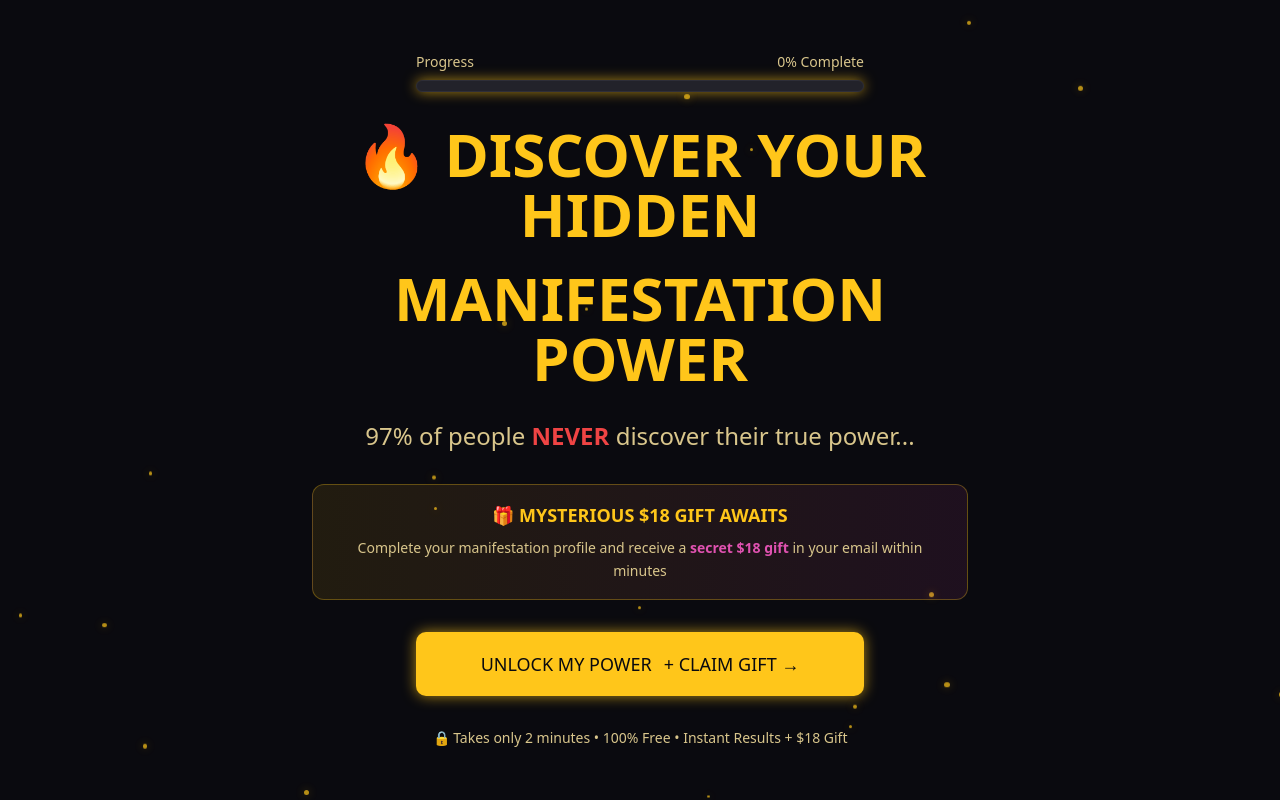
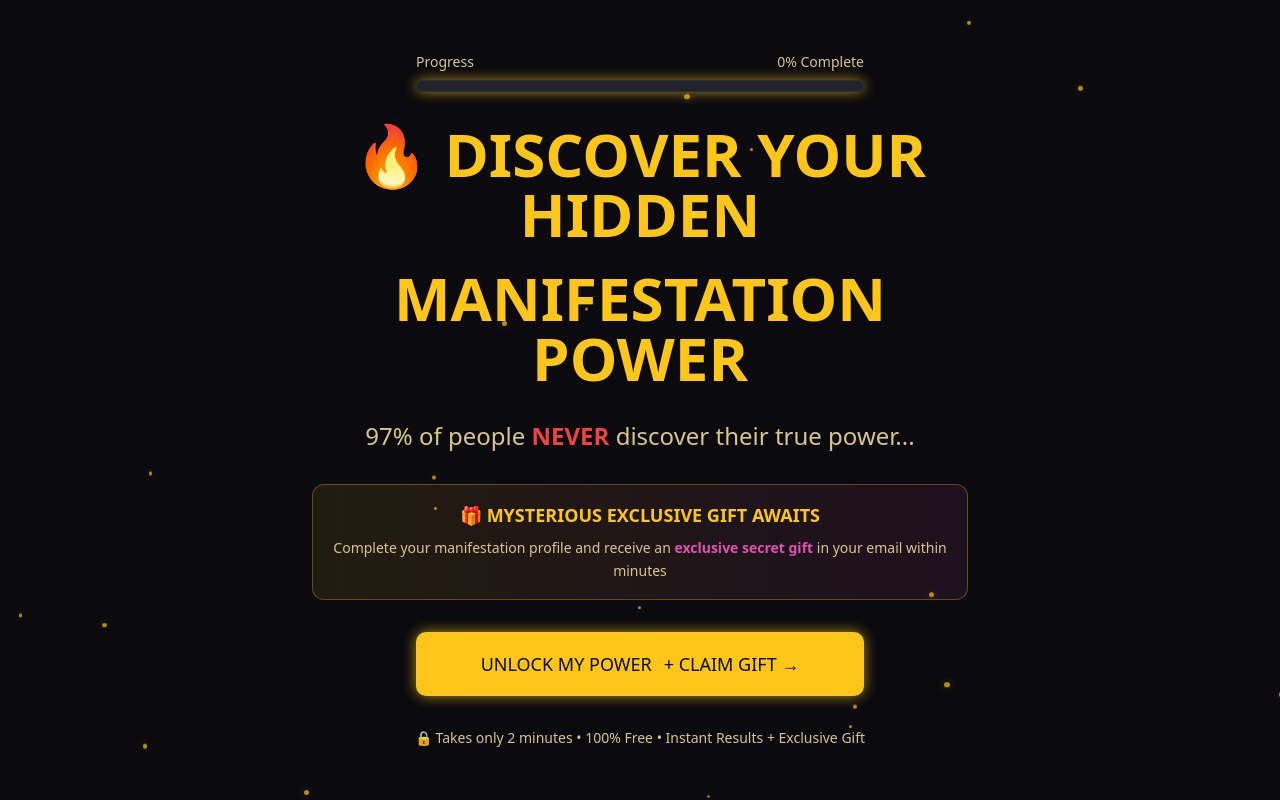
Before and after one commit to cerebralawakening69/joy-manifest, a React (Vite) app: page / in a window 1280 px wide. Built offline with nearby package versions, Linux system fonts and the light colour scheme.

Commit message:
Remove $18 from gift
Remove the explicit "$18" price from the pre-email screen to avoid potential Meta ad restrictions, changing it to "exclusive gift" instead.

```diff
--- a/src/components/quiz/QuizHookScreen.tsx
+++ b/src/components/quiz/QuizHookScreen.tsx
@@ -26,9 +26,9 @@ export const QuizHookScreen = ({ onStart }: QuizHookScreenProps) => {
         </p>
 
         <div className="mb-6 sm:mb-8 p-3 sm:p-4 bg-gradient-to-r from-golden/10 to-energy-pink/10 border border-golden/30 rounded-lg animate-fade-in mx-2" style={{ animationDelay: '0.4s' }}>
-          <div className="text-base sm:text-lg font-bold text-golden mb-2">🎁 MYSTERIOUS $18 GIFT AWAITS</div>
+          <div className="text-base sm:text-lg font-bold text-golden mb-2">🎁 MYSTERIOUS EXCLUSIVE GIFT AWAITS</div>
           <div className="text-sm text-muted-foreground leading-relaxed">
-            Complete your manifestation profile and receive a <span className="text-energy-pink font-semibold">secret $18 gift</span> in your email within minutes
+            Complete your manifestation profile and receive an <span className="text-energy-pink font-semibold">exclusive secret gift</span> in your email within minutes
           </div>
         </div>
 
@@ -42,7 +42,7 @@ export const QuizHookScreen = ({ onStart }: QuizHookScreenProps) => {
         </Button>
 
         <div className="text-xs sm:text-sm text-muted-foreground animate-fade-in px-2" style={{ animationDelay: '0.6s' }}>
-          🔒 Takes only 2 minutes • 100% Free • Instant Results + $18 Gift
+          🔒 Takes only 2 minutes • 100% Free • Instant Results + Exclusive Gift
         </div>
       </div>
     </div>
```
